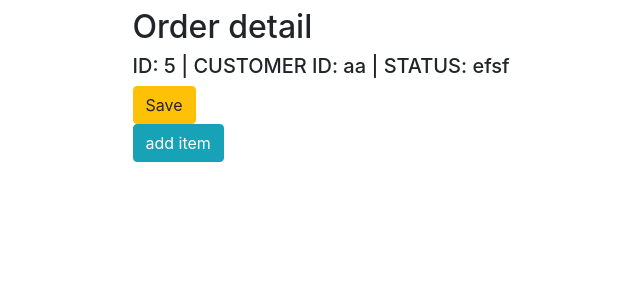
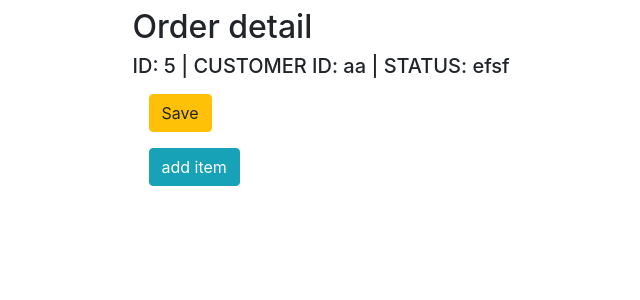
Before and after one commit to KamilKulerz/order_management, a Django app: page /orders/5 in a window 1280 px wide. Shown: the part 56-356 px from the top of the page, without its empty margins (195-835 px from the left). Run offline with Django 3.2, Linux system fonts and the light colour scheme; data comes from the database, SQL or seed files in the repository; some libraries are stand-ins or nearby versions.

Commit message:
add margins + divs

```diff
--- a/orders_app/templates/orders_app/order_detail.html
+++ b/orders_app/templates/orders_app/order_detail.html
@@ -10,7 +10,7 @@
             {% csrf_token %}
             {% for ordereditem, form in queryset_formset %}
 
-                <div class="card">
+                <div class="card m-3">
                     <div class="card-header">
                         {% include 'orders_app/ordereditem_detail.html' %}
                     </div>
@@ -35,10 +35,16 @@
                 </div>
             {% endfor %}
             {{formset.management_form}}
-            <input class="btn btn-warning" type="submit" value="Save">
+            <div class="m-3">
+
+              <input class="btn btn-warning" type="submit" value="Save">
+            </div>
         </form>
 
-        <a href="{% url 'orders_app:add_ordereditem' %}?order_id={{order.id}}" class="btn btn-info" role="button">add item</a>
+        <div class="m-3">
+
+          <a href="{% url 'orders_app:add_ordereditem' %}?order_id={{order.id}}" class="btn btn-info" role="button">add item</a>
+        </div>
 
 
 {% endblock %}
```
